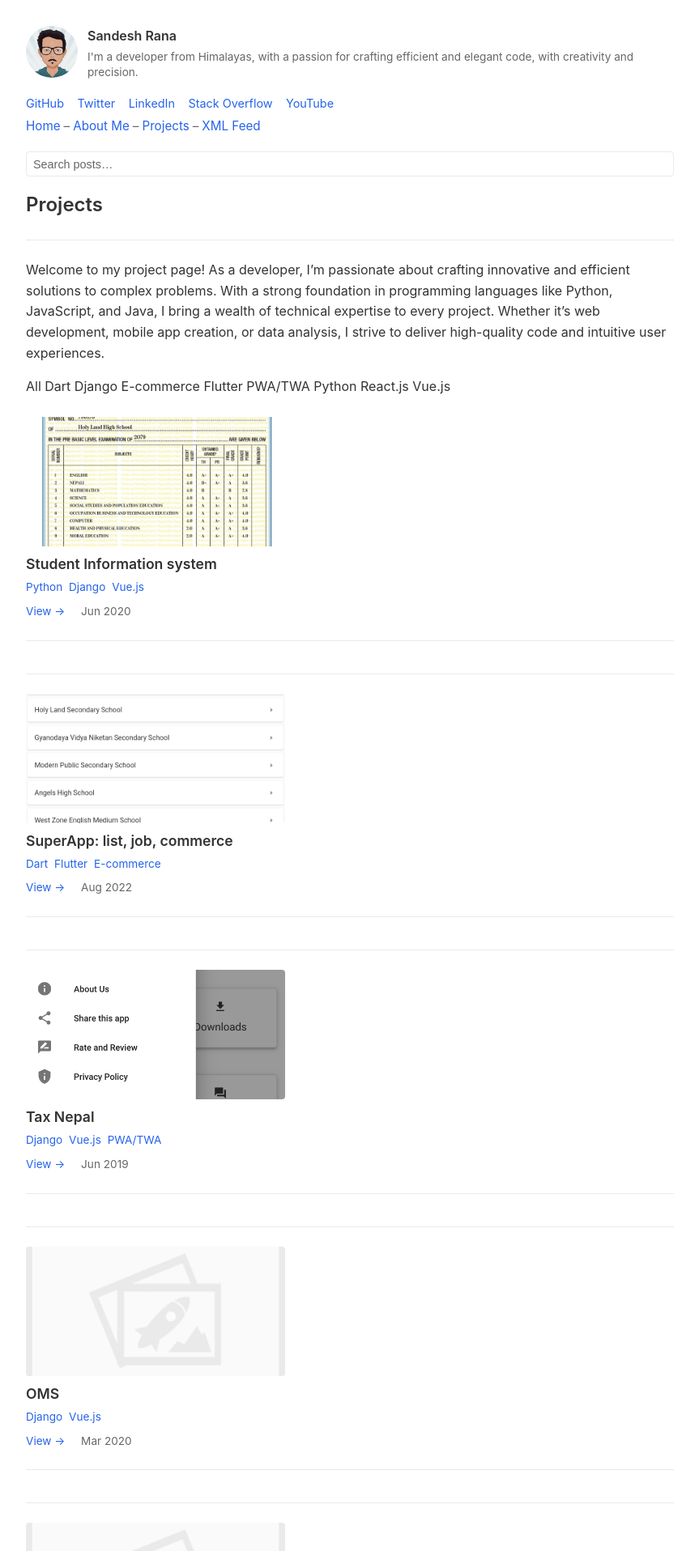
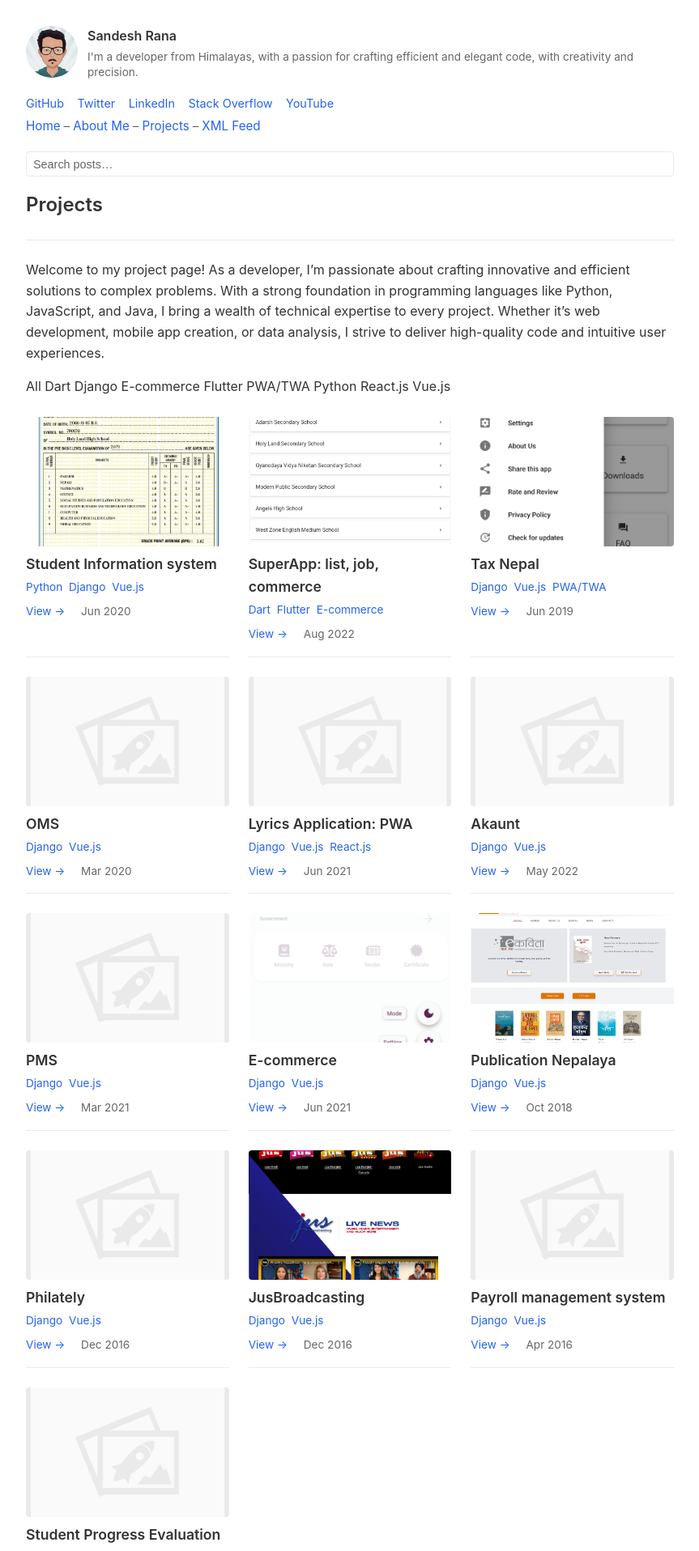
Before and after one commit to vimm0/vimm0.github.io, a Jekyll site: the page built from projects.md, in a window 1280 px wide. Shown: the top 1916 px of the page at 81% size, without its empty margins (208-1071 px from the left). Built offline with Jekyll 4.4.1, drawn with Linux system fonts in a browser that asks for light colours.

Commit message:
Fix project item grid

```diff
--- a/static/css/theme.css
+++ b/static/css/theme.css
@@ -402,42 +402,64 @@ span.categories {
 /* Projects */
 .projects {
   display: grid;
+  grid-template-columns: repeat(3, 1fr);
   gap: 1.5rem;
   margin-top: 1rem;
 }
+
+.projects #tag-filter,
+.projects .tag-group {
+  grid-column: 1 / -1;
+}
+
 .project-item {
   padding-bottom: 1rem;
   border-bottom: 1px solid var(--border);
 }
+
 .project-item:last-child {
   border-bottom: 0;
 }
+
+.project-item hr {
+  display: none;
+}
+
 .project-img {
   width: 100%;
-  max-width: 20rem;
   height: 10rem;
   background-size: cover;
   background-position: center;
   border-radius: 4px;
   margin-bottom: 0.5rem;
 }
+
 .project-headlines {
   font-size: 1.1rem;
   margin: 0.25rem 0;
 }
+
 .project-footer {
   font-size: 0.85rem;
   color: var(--text-muted);
   margin-top: 0.5rem;
 }
+
 .project-link {
   margin-right: 1rem;
 }
+
 .tag-holder,
 .tag-holder .tags {
   margin: 0.25rem 0.25rem 0 0;
   font-size: 0.85rem;
   color: var(--text-muted);
+}
+
+@media (max-width: 640px) {
+  .projects {
+    grid-template-columns: 1fr;
+  }
 }
 
 /* Category page */
```
